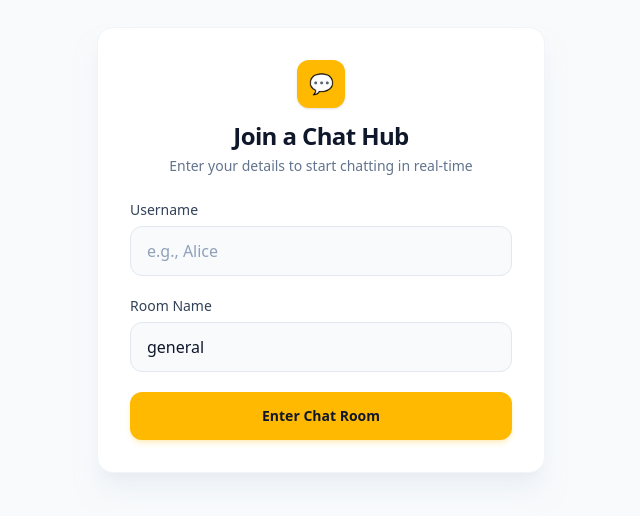
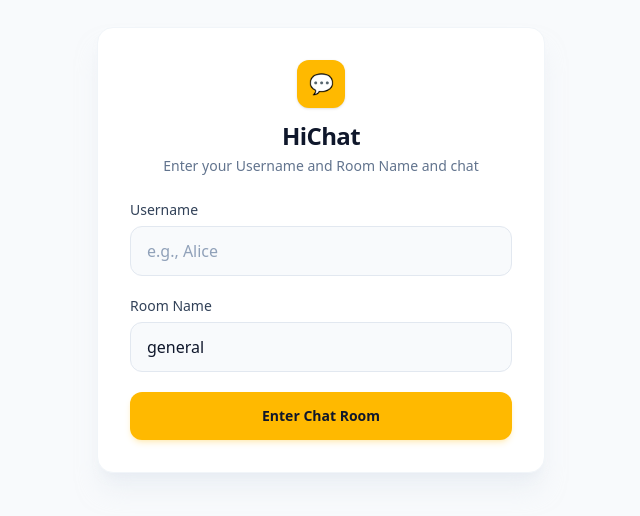
Before and after one commit to shiftbridge/rtc, a Next.js app: page / in a window 1280 px wide. Shown: the part 150-666 px from the top of the page, without its empty margins (319-959 px from the left). Built offline with nearby package versions, Linux system fonts and the light colour scheme.

Commit message:
Home page reword

```diff
--- a/app/page.tsx
+++ b/app/page.tsx
@@ -37,8 +37,8 @@ function HomeEntryForm() {
           <div className="inline-flex h-12 w-12 items-center justify-center rounded-xl bg-amber-400 font-bold text-slate-900 shadow-sm mb-3 text-xl">
             💬
           </div>
-          <h2 className="text-2xl font-bold tracking-tight text-slate-900">Join a Chat Hub</h2>
-          <p className="mt-1 text-sm text-slate-500">Enter your details to start chatting in real-time</p>
+          <h2 className="text-2xl font-bold tracking-tight text-slate-900">HiChat</h2>
+          <p className="mt-1 text-sm text-slate-500">Enter your Username and Room Name and chat</p>
         </div>
 
         {/* Dynamic Name Collision Warning Alert box */}
```
